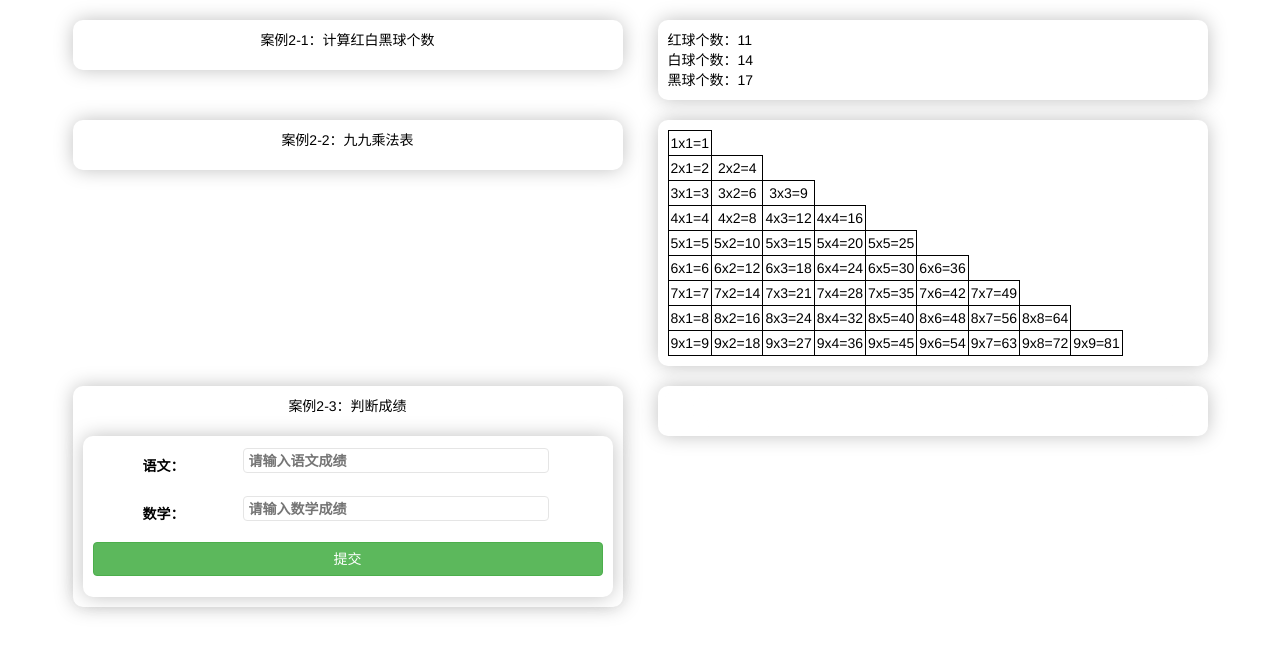
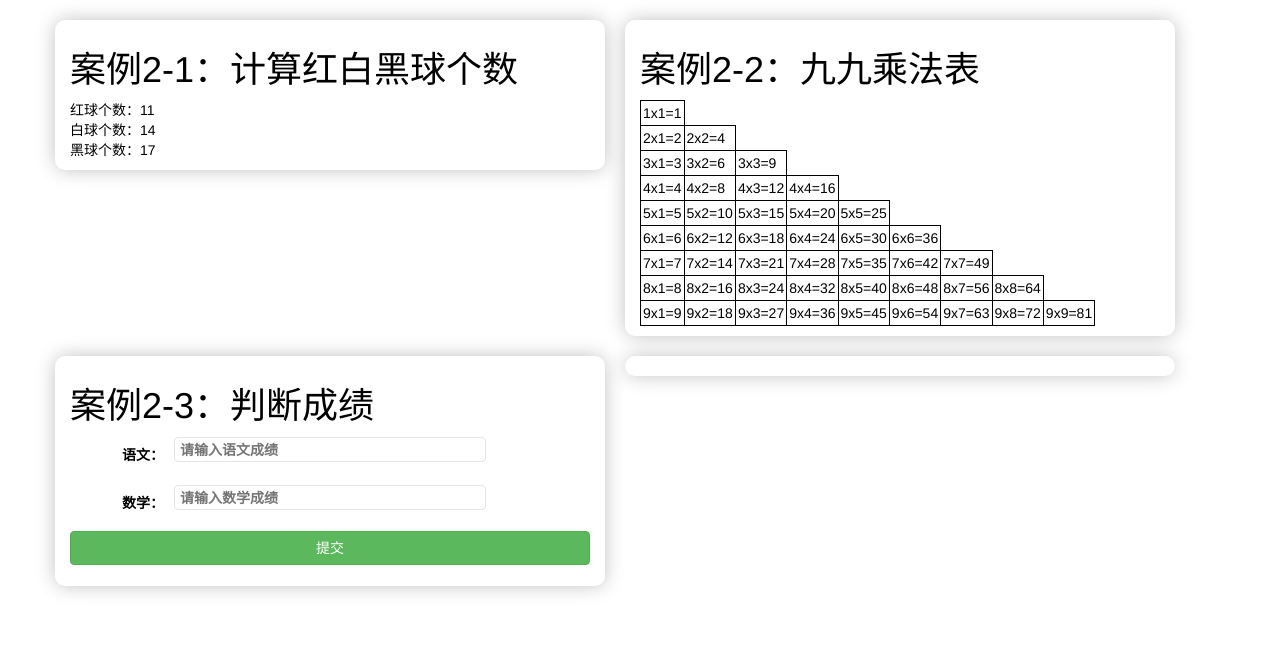
Before and after one commit to allynlin/PHP, a PHP site: the page made by 循环.php in a window 1280 px wide. Shown: the top 654 px of the page. Run offline with PHP 8.4, Linux system fonts and the light colour scheme.

Commit message:
style connect

```diff
--- a/chapter08.php
+++ b/chapter08.php
@@ -25,7 +25,7 @@
                     </div>
                 </label>
                 <label class="text-center">
-                    <input class="btn btn-success" type="submit" value="提交">
+                    <input class="btn btn-success btn-block" type="submit" value="提交">
                 </label>
             </form>
         </div>
--- a/循环.php
+++ b/循环.php
@@ -16,13 +16,8 @@
 <body>
 <div class="container">
     <div class="row">
-        <div class="col-md-6">
-            <div class="white-pink text-center">
-                <p>案例2-1：计算红白黑球个数</p>
-            </div>
-        </div>
-        <div class="col-md-6">
-            <div class="white-pink">
+        <div class="col-md-6 white-pink" style="margin-right: 10px;">
+            <h1>案例2-1：计算红白黑球个数</h1>
             <?php
             //有红、白、黑三种球若干个，其中红、白球共25个，白、黑球共31个，红、黑球共28个，使用for循环完成计算这三种球的个数
             //                for ($red = 1; $red < 25; $red++) {//红白球共25，红黑共28，红球数量小于25
@@ -49,16 +44,8 @@
             }
             ?>
         </div>
-        </div>
-    </div>
-    <div class="row">
-        <div class="col-md-6">
-            <div class="white-pink text-center">
-                <p>案例2-2：九九乘法表</p>
-            </div>
-        </div>
-        <div class="col-md-6">
-            <div class="white-pink text-center">
+        <div class="col-md-6 white-pink" style="margin-left: 10px;">
+            <h1>案例2-2：九九乘法表</h1>
             <?php
             echo "<table>";
             for ($i = 1; $i <= 9; $i++) {
@@ -72,12 +59,10 @@
             ?>
         </div>
     </div>
-    </div>
     <div class="row">
-        <div class="col-md-6">
-            <div class="white-pink text-center">
-                <p>案例2-3：判断成绩</p>
-                <form method="post" class="white-pink">
+        <div class="col-md-6 white-pink" style="margin-right: 10px;">
+            <h1>案例2-3：判断成绩</h1>
+            <form method="post">
                 <label>
                     <span>语文：</span>
                     <input type="text" placeholder="请输入语文成绩" name="chinese">
@@ -91,9 +76,7 @@
                 </label>
             </form>
         </div>
-        </div>
-        <div class="col-md-6">
-            <div class="white-pink text-center">
+        <div class="col-md-6 white-pink" style="margin-left: 10px;">
             <?php
             error_reporting(0);
             if ($_POST) {
@@ -149,6 +132,5 @@
         </div>
     </div>
 </div>
-</div>
 </body>
 </html>
--- a/打印实心菱形.php
+++ b/打印实心菱形.php
@@ -13,6 +13,9 @@
     </style>
 </head>
 <body>
+<div class="container">
+    <div class="row">
+        <div class="col-md-12 white-pink">
             <?php
             //利用循环语句，实现在网页中打印用星号“*”组成的实心菱形
             $row = 5; //控制循环的行数
@@ -41,5 +44,8 @@ for ($i = $row - 1; $i >= 1; $i--) {
                 echo "<br>";
             }
             ?>
+        </div>
+    </div>
+</div>
 </body>
 </html>
--- a/转义字符.php
+++ b/转义字符.php
@@ -8,8 +8,7 @@
 <body>
 <div class="container">
     <div class="row">
-        <div class="col-md-12">
-            <div class="white-pink text-center">
+        <div class="col-md-6 white-pink" style="margin-right: 10px;">
             <?php
             echo "\"Why doesn't \"this\" work?\"";
             echo "<br>";
@@ -20,7 +19,7 @@
             echo "\\101BCD";
             ?>
         </div>
-            <div class="white-pink text-center">
+        <div class="col-md-6 white-pink" style="margin-left: 10px;">
             <?php
             echo '"Why doesn\'t "whis" work?" ';
             echo '<br>';
@@ -33,6 +32,5 @@
         </div>
     </div>
 </div>
-</div>
 </body>
 </html>
--- a/逢7过.php
+++ b/逢7过.php
@@ -17,6 +17,9 @@
     </style>
 </head>
 <body>
+<div class="container">
+    <div class="row">
+        <div class="col-md-12 white-pink">
             <?php
             for ($i = 1; $i <= 100; $i++) {
                 if ($i % 10 == 7 || $i % 7 == 0) {
@@ -26,5 +29,8 @@ for ($i = 1; $i <= 100; $i++) {
                 }
             }
             ?>
+        </div>
+    </div>
+</div>
 </body>
 </html>
```
Also changed, not shown: 判断数据类型.php (+7 -7 lines), 商品促销.php (+6 -6 lines), 圆的周长和面积.php (+7 -7 lines). Lines whose indentation alone changed are shown as unchanged.
